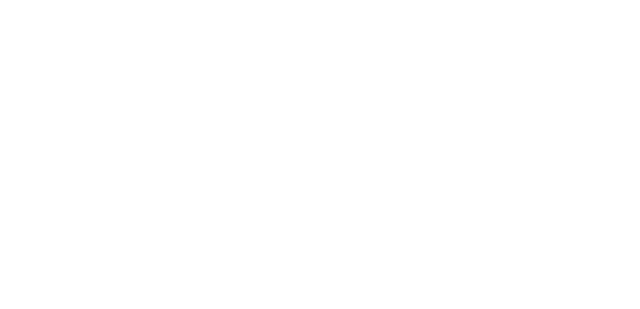
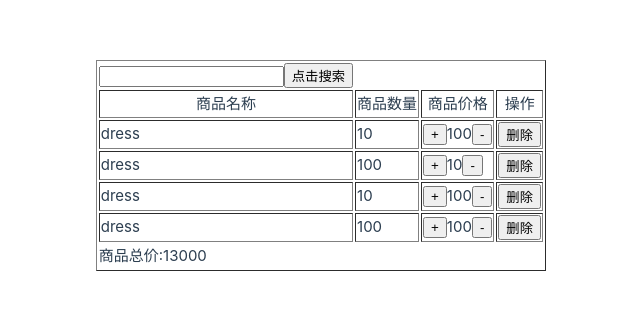
Before and after one commit to 123456hawkins/xiaomanVue3, a Vue app: page / in a window 1280 px wide. Before the commit this address had no page. Shown: the part 235-544 px from the top of the page, without its empty margins (94-734 px from the left). Built offline with nearby package versions, Linux system fonts and the light colour scheme.

Commit message:
新增computed

```diff
--- a/src/App.vue
+++ b/src/App.vue
@@ -1,9 +1,54 @@
 <template>
-  <div ></div>
+  <div>
+
+    <table border="true">
+      <thead>
+        <div><input v-model="searchProp"><button @click="search">点击搜索</button></div>
+        <tr>
+          <th>商品名称</th>
+          <th>商品数量</th>
+          <th>商品价格</th>
+          <th>操作</th>
+        </tr>
+      </thead>
+      <tbody v-for="(item, index) in searchData" :key="index">
+        <td>{{ item.name }}</td>
+        <td>{{ item.amount }}</td>
+        <td><button @click="item.amount++">+</button>{{ item.price }}<button @click="item.amount--">-</button></td>
+        <td><button @click="del(index)">删除</button></td>
+      </tbody>
+      <tfoot>
+        <div style="margin-left: auto;margin-right:0 ;">商品总价:{{ allPrice }}</div>
+      </tfoot>
+    </table>
+  </div>
 </template>
 
 <script setup lang='ts'>
-import {ref,reactive} from 'vue'
+import { ref, reactive, computed } from 'vue'
+interface Data {
+  name: string
+  amount: number
+  price: number
+}
+let data = reactive<Data[]>([{ name: 'dress', amount: 10, price: 100 }, { name: 'dress', amount: 100, price: 10 }, { name: 'dress', amount: 10, price: 100 }, { name: 'dress', amount: 100, price: 100 },])
+
+let del = (index: number) => data.splice(index, 1)
+
+let searchProp = ref('')
+
+let searchData = computed(() => {
+  return data.filter((item: Data) => {
+    return item.name.includes(searchProp.value)
+  })
+})
+
+
+let allPrice = computed(() => {
+  return data.reduce((accumulator, obj) => {
+    return accumulator + obj.amount * obj.price
+  }, 0)
+})
+
 </script>
-<style scoped lang='scss'>
-</style>
+<style scoped lang='scss'></style>
```
